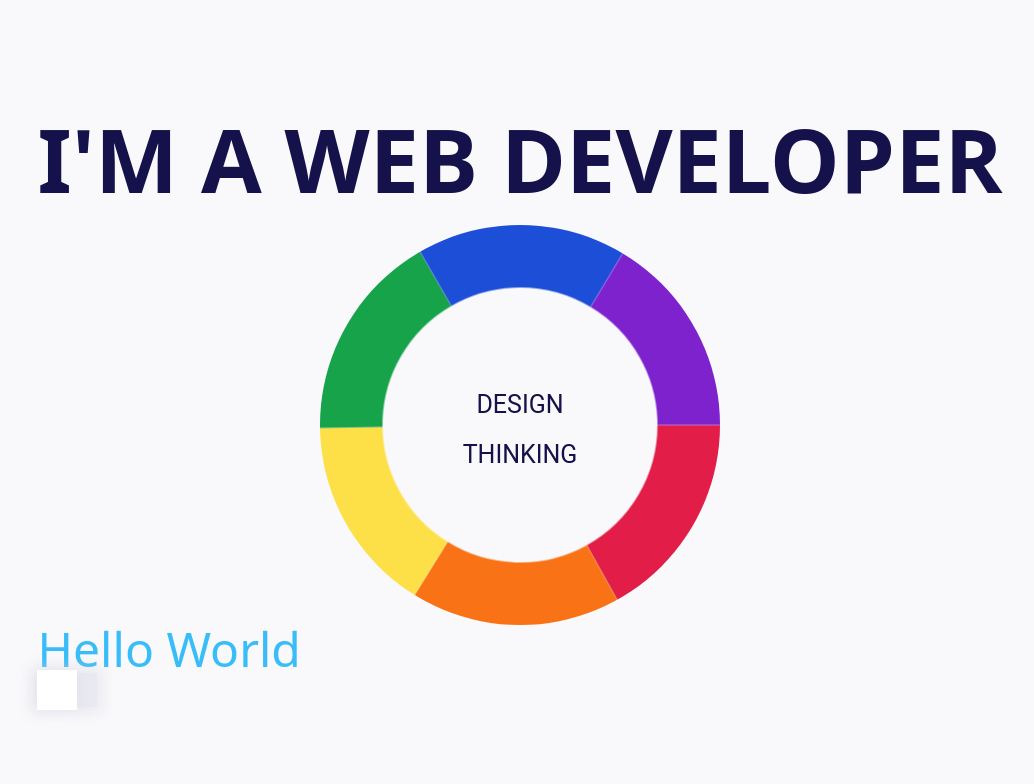
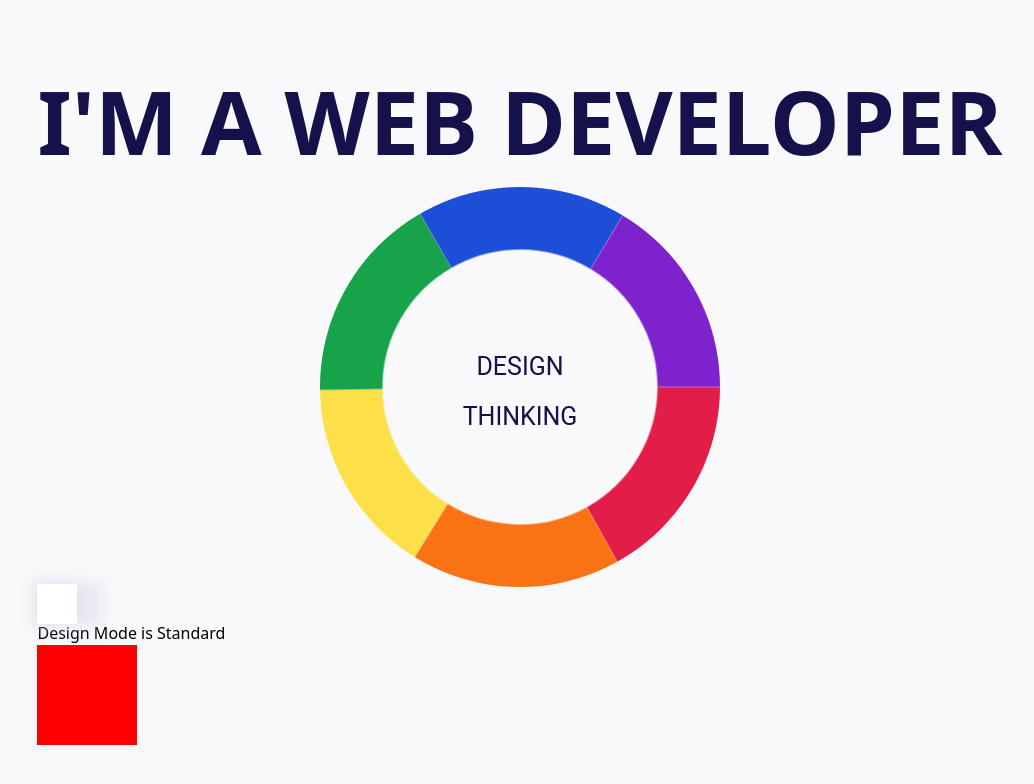
Before and after one commit to mikefreiman/devapp, a Next.js app: page / in a window 1280 px wide. Shown: the top 784 px of the page, without its empty margins (120-1154 px from the left). Built offline with nearby package versions, Linux system fonts and the light colour scheme.

Commit message:
Wired up checkbox

```diff
--- /dev/null
+++ b/components/card.js
@@ -0,0 +1,37 @@
+import { useState } from 'react';
+import styles from '../styles/Checkbox.module.css';
+
+export default function Card() {
+    const [design, setDesign] = useState(false);
+
+    function handleChange(e) {
+        setDesign(e.target.checked);
+    }
+
+    return (
+        <>
+            <Checkbox checked={design} onChange={handleChange}/>
+            <div className={`${styles.hotbox} ${design ? styles.enhanced : ''}`}></div>
+        </>
+    );}
+
+function Checkbox({checked, onChange}) {
+    return (
+        <div className="section">
+            <label
+                className={styles.toggleTheme}
+                title="Toggles standard & enhanced theme"
+                aria-label="auto"
+                aria-live="polite">
+                <input
+                    type="checkbox"
+                    checked={checked}
+                    onChange={onChange}
+                    id="themeSwitch"
+                />
+                <span className={styles.themeSlider}></span>
+            </label>
+            <p>Design Mode is {checked ? 'Enhanced' : 'Standard'}</p>
+        </div>
+    );
+}
--- a/components/checkbox.js
+++ /dev/null
@@ -1,14 +0,0 @@
-import styles from '../styles/Checkbox.module.css'
-export default function Checkbox() {
-    return (
-        <>
-            <div className="section">
-                <h1 className="text-sky-400 text-5xl">Hello World</h1>
-                <label id="toggleTheme" className={styles.toggleTheme} title="Toggles normal & enhanced theme" aria-label="auto" aria-live="polite">
-                    <input type="checkbox" id="themeSwitch" />
-                    <span className={styles.themeSlider}></span>
-                </label>
-            </div>
-        </>
-    )
-}
--- a/components/layout.js
+++ b/components/layout.js
@@ -1,12 +1,10 @@
 import styles from '../styles/Layout.module.css'
 export default function Layout({ children }) {
     return (
-      <>
       <div className="flex flex-col items-center py-0 2xl:py-6">
         <div className="page-wrap">
             <main className={styles.gridCenter}>{children}</main>
         </div>
       </div>
-      </>
     )
   }
--- a/pages/index.js
+++ b/pages/index.js
@@ -1,7 +1,7 @@
 import Head from 'next/head'
 // import Image from 'next/image'
 import Chart from '../components/chart'
-import Checkbox from '../components/checkbox'
+import Card from '../components/card'
 
 export default function Home() {
   return (
@@ -15,7 +15,7 @@ export default function Home() {
         <div>
             <h1 className="fluid-type font-semibold">I&apos;m a Web Developer</h1>
             <Chart/>
-            <Checkbox/>
+            <Card/>
         </div>
     </>
   )
--- a/styles/Checkbox.module.css
+++ b/styles/Checkbox.module.css
@@ -55,3 +55,13 @@ input:checked+.themeSlider:before {
     transform: translateX(24px);
     background-color: var(--section-accent-color);
 }
+
+.hotbox {
+    height: 100px;
+    width: 100px;
+    background-color: red;
+}
+
+.enhanced {
+    background-color: green;
+}
```
